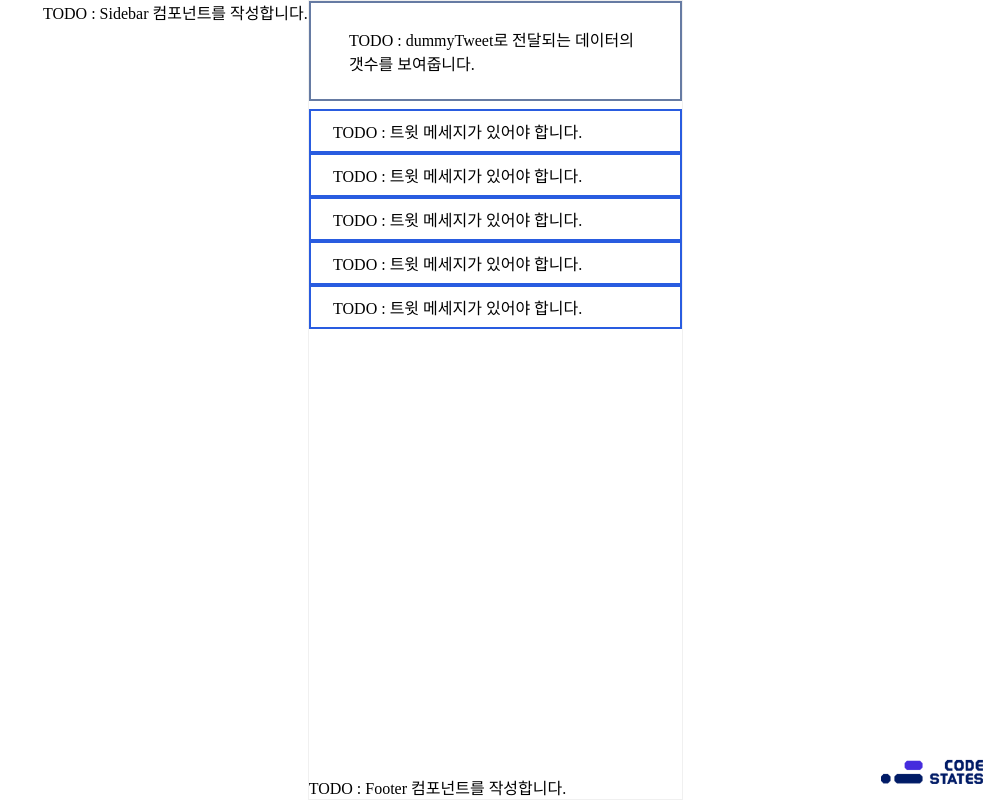
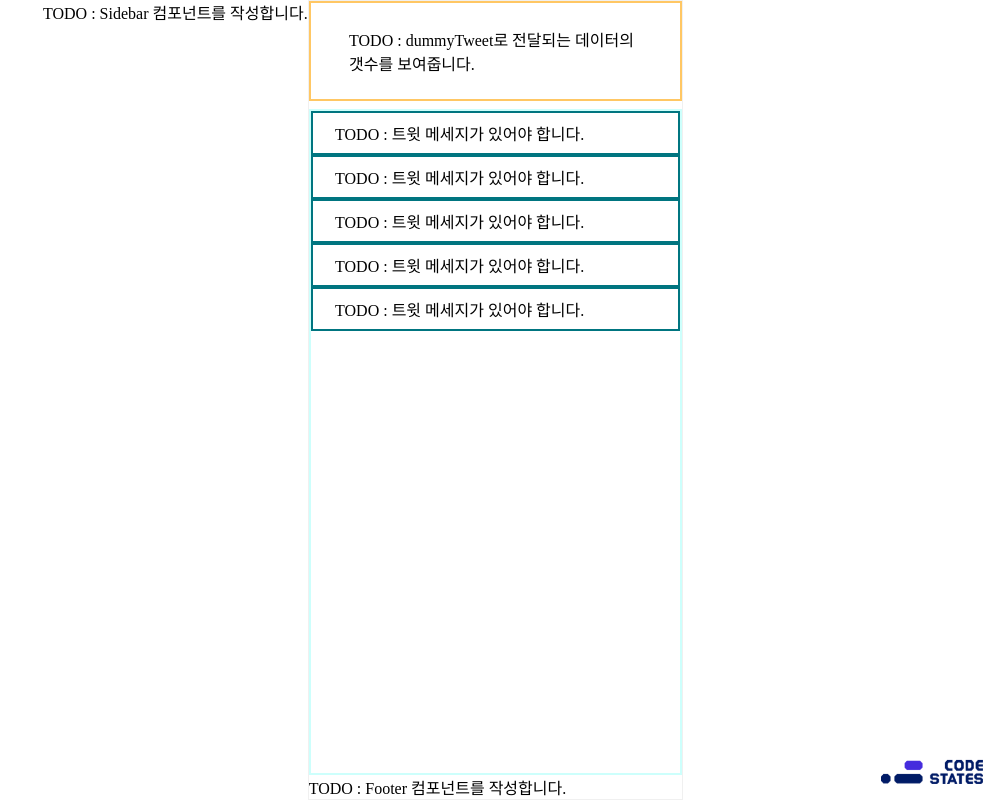
Before and after one commit to 2Zerozero/CodeState, a React (Create React App) app: page / in a window 1280 px wide. Shown: the whole page, without its empty margins (277-1280 px from the left). Built offline with nearby package versions, Linux system fonts and the light colour scheme.

Commit message:
chore: reset box border colors

```diff
--- a/src/App.css
+++ b/src/App.css
@@ -15,11 +15,11 @@
   --bold-text-color: black;
   --button-text-color: white;
   --shade-color: var(--gray-200);
-  --sidebar-component-color: var(--peach-500);
-  --count-component-color: var(--bluish-gray-600);
-  --footer-component-color: var(--coz-orange-500);
-  --tweets-component-color: var(--coz-mint-200);
-  --tweet-component-color: var(--coz-blue-600);
+  --sidebar-component-color: #ff577f;
+  --count-component-color: #ffc764;
+  --footer-component-color: #ff884b;
+  --tweets-component-color: #cdfffc;
+  --tweet-component-color: #007580;
 }
 
 body {
```
